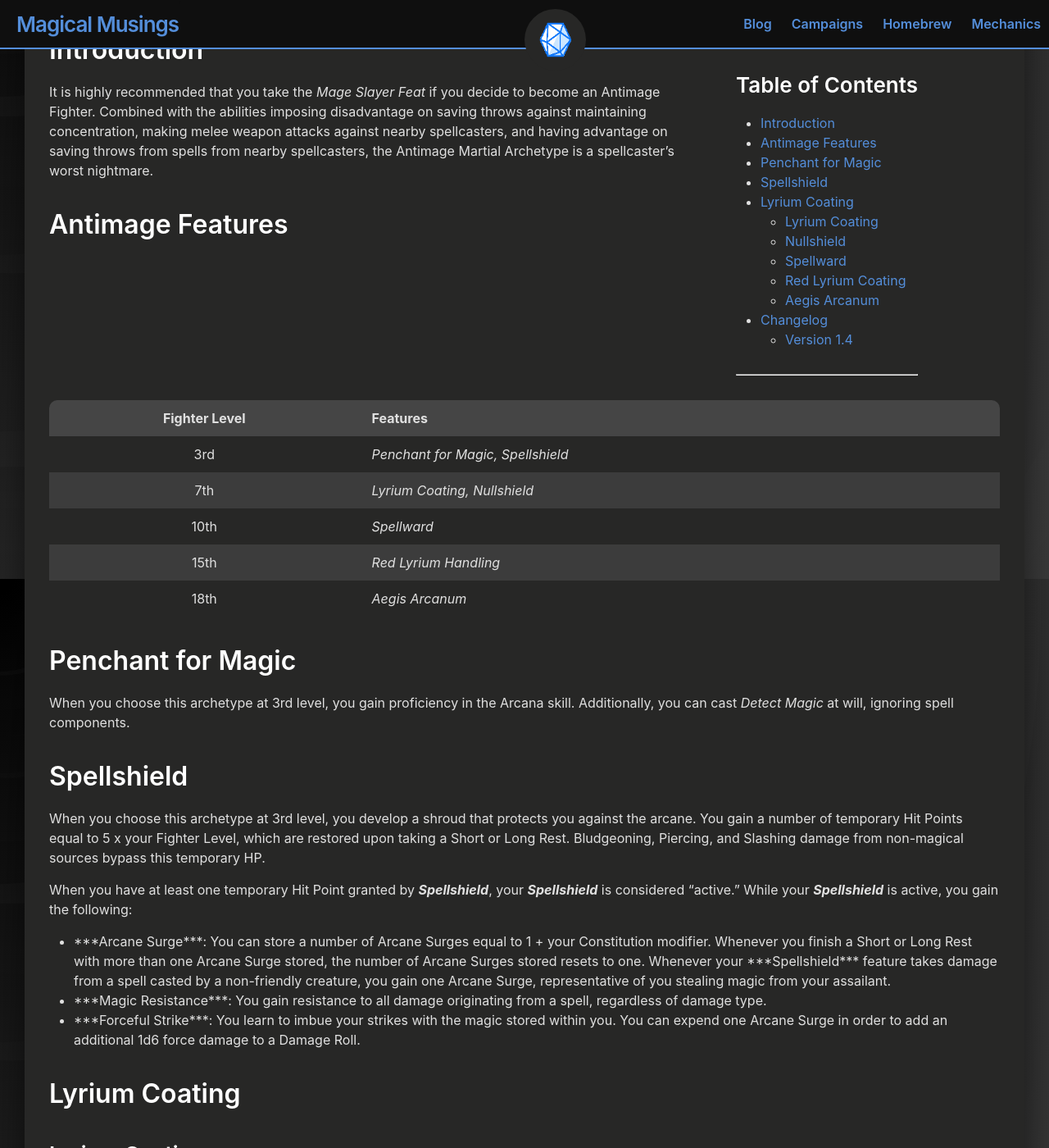
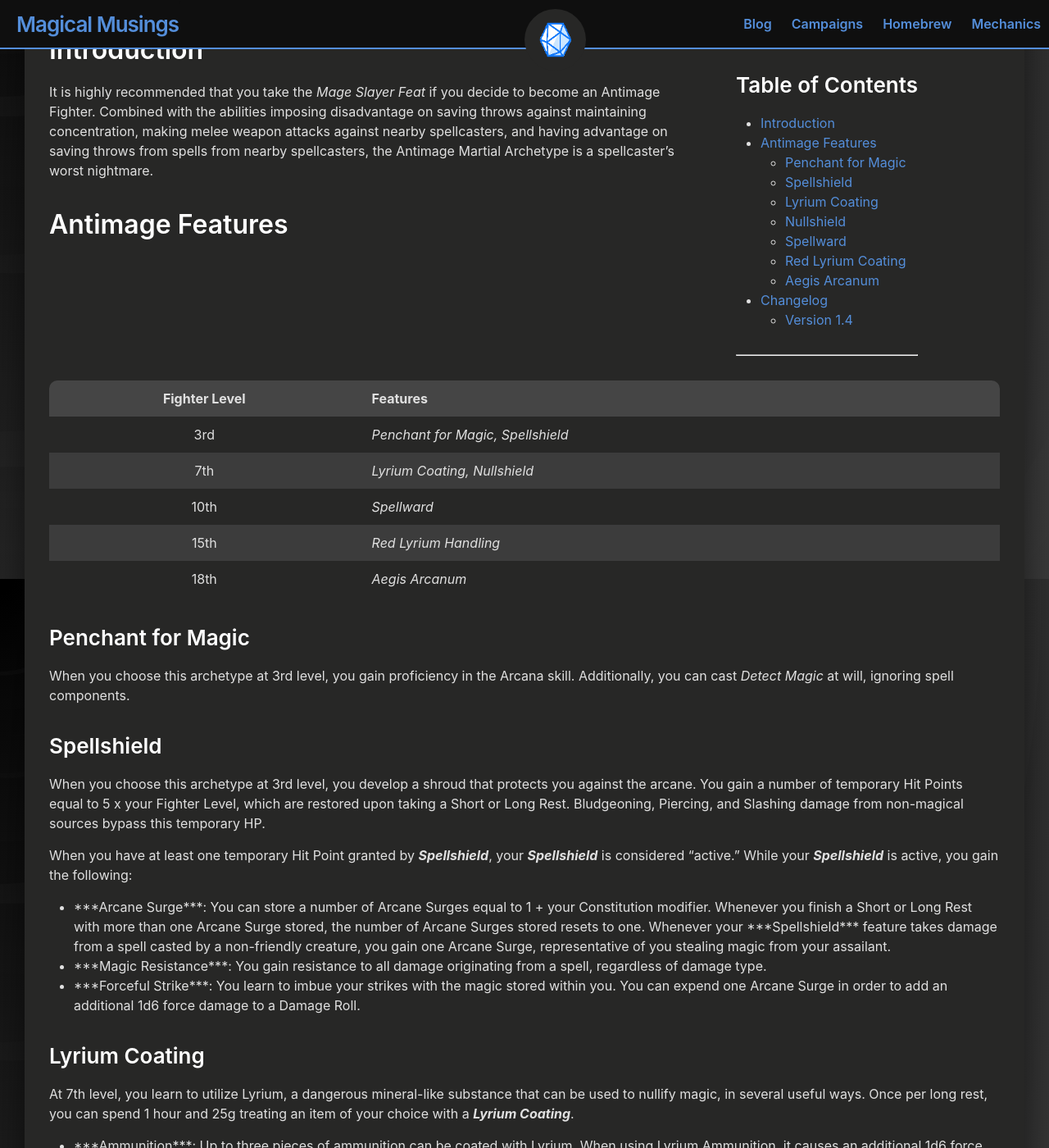
Before and after one commit to andersthemagi/magicalmusings.github.io, a Jekyll site: the page built from _posts/homebrew/2020-10-08-antimage.md, in a window 1280 px wide and 1400 px high, scrolled down 254 px. Shown: the whole window at 82% size. Built offline with Jekyll 4.4.1, drawn with Linux system fonts in a browser that asks for light colours.

Commit message:
Update 2020-10-08-antimage.md

```diff
--- a/_posts/homebrew/2020-10-08-antimage.md
+++ b/_posts/homebrew/2020-10-08-antimage.md
@@ -32,11 +32,11 @@ It is highly recommended that you take the *Mage Slayer Feat* if you decide to b
 | 15th | *Red Lyrium Handling*|
 | 18th | *Aegis Arcanum*|
 
-## Penchant for Magic
+### Penchant for Magic
 
 When you choose this archetype at 3rd level, you gain proficiency in the Arcana skill. Additionally, you can cast *Detect Magic* at will, ignoring spell components.
 
-## Spellshield
+### Spellshield
 
 When you choose this archetype at 3rd level, you develop a shroud that protects you against the arcane. You gain a number of temporary Hit Points equal to 5 x your Fighter Level, which are restored upon taking a Short or Long Rest. Bludgeoning, Piercing, and Slashing damage from non-magical sources bypass this temporary HP.
 
@@ -47,8 +47,6 @@ When you have at least one temporary Hit Point granted by ***Spellshield***, you
   <li>***Magic Resistance***: You gain resistance to all damage originating from a spell, regardless of damage type. </li>
   <li>***Forceful Strike***: You learn to imbue your strikes with the magic stored within you. You can expend one Arcane Surge in order to add an additional 1d6 force damage to a Damage Roll. </li>
 </ul>
-
-## Lyrium Coating
 
 ### Lyrium Coating
 
```
